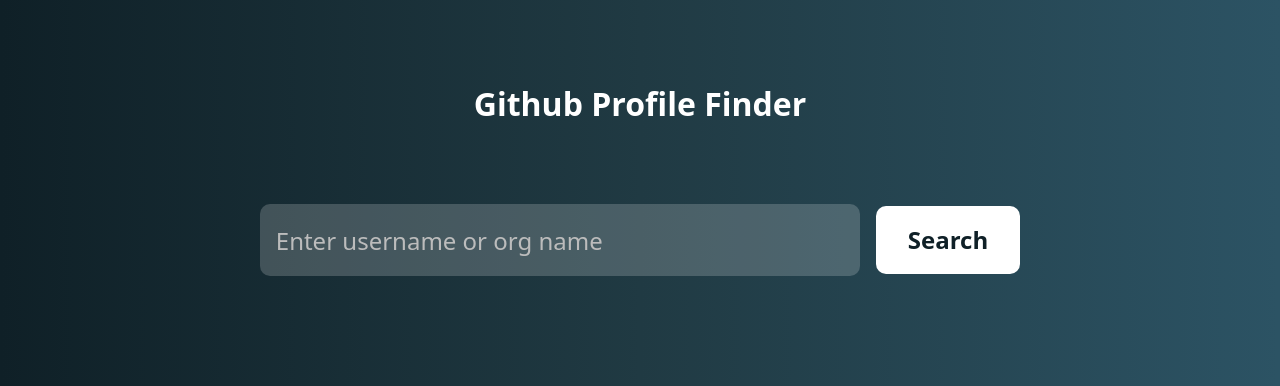
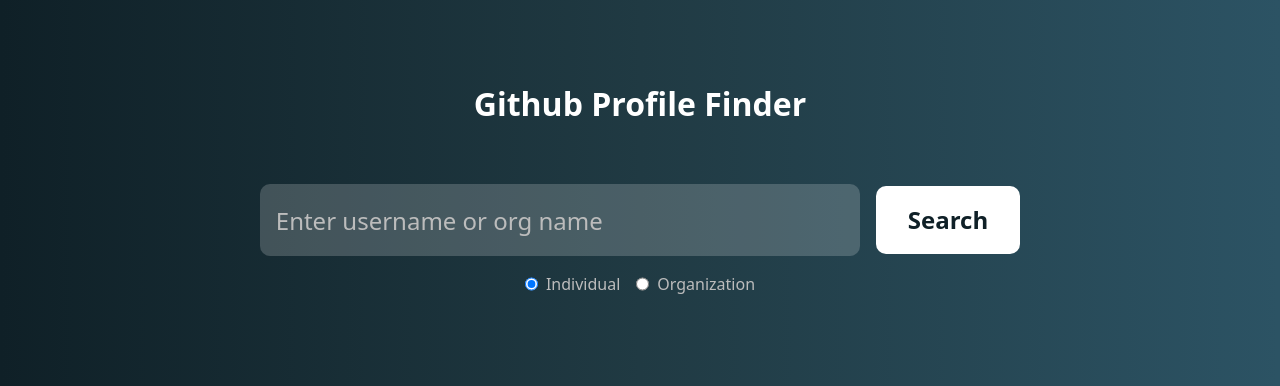
Before and after one commit to Asipita/assembly-task, a Next.js app: page / in a window 1280 px wide. Shown: the top 386 px of the page. Built offline with nearby package versions, Linux system fonts and the light colour scheme; no server answers.

Commit message:
feat: added type selection

```diff
--- a/api/hooks/users.ts
+++ b/api/hooks/users.ts
@@ -1,10 +1,11 @@
 import { useQuery } from "@tanstack/react-query";
 import { axiosInstance } from "..";
 
-export function useGetUsers(query) {
+export function useGetUsers(query: string, type: string) {
+  const url = `/search/users?q=${query}&per_page=50`;
   return useQuery(
     ["users", query],
-    () => axiosInstance.get(`/search/users?q=${query}`),
+    () => axiosInstance.get(type === "individual" ? url : url + "+type:org"),
     {
       enabled: !!query,
     }
--- a/layouts/banner.tsx
+++ b/layouts/banner.tsx
@@ -1,43 +1,80 @@
 import { Input } from "@/components/input";
 import {
   BannerContent,
+  BannerForm,
+  BannerRadioContainer,
   BannerTitle,
   Banner as StyledBanner,
 } from "@/styled/banner.styled";
-import {
-  Dispatch,
-  FormEvent,
-  ReactNode,
-  SetStateAction,
-} from "react";
+import { useRouter } from "next/router";
+import { Dispatch, FormEvent, ReactNode, SetStateAction } from "react";
 export function Banner({
   setQuery,
   button,
+  setType,
+  type,
 }: {
   button: ReactNode;
   setQuery: Dispatch<SetStateAction<string>>;
+  type: "individual" | "org";
+  setType: Dispatch<SetStateAction<"individual" | "org">>;
 }) {
+  const router = useRouter();
   function handleSubmit(e: FormEvent<HTMLFormElement>) {
     e.preventDefault();
-    const form = e?.currentTarget;
+    const form: HTMLFormElement = e?.currentTarget;
     const searchInput = form.elements.namedItem("search") as HTMLInputElement;
     if (!searchInput.value) return;
     setQuery(searchInput.value);
 
-    window.history.pushState(
-      null,
-      document.title,
-      `${window.location.origin}?query=${searchInput.value}`
+    router.replace(
+      `${window.location.origin}?query=${searchInput.value}${
+        type === "org" ? "+type:org" : ""
+      }`
     );
+  }
+
+  function handleChange(event: React.ChangeEvent<HTMLInputElement>) {
+    setType(event.target?.value as "individual" | "org");
   }
 
   return (
     <StyledBanner>
       <BannerTitle>Github Profile Finder</BannerTitle>
-      <BannerContent onSubmit={handleSubmit}>
-        <Input placeholder="Enter username or org name" name="search" />
-        {button}
-      </BannerContent>
+      <BannerForm onSubmit={handleSubmit}>
+        <BannerContent>
+          <Input
+            placeholder="Enter username or org name"
+            aria-label="Enter username or org name"
+            name="search"
+          />
+          {button}
+        </BannerContent>
+        <BannerContent>
+          <BannerRadioContainer>
+            <input
+              type="radio"
+              id="individual"
+              value="individual"
+              checked={type === "individual"}
+              onChange={handleChange}
+              name="type"
+            />
+            <label htmlFor="individual">Individual</label>
+          </BannerRadioContainer>
+          <BannerRadioContainer>
+            <input
+              type="radio"
+              id="org"
+              value="org"
+              checked={type === "org"}
+              onChange={handleChange}
+              name="type"
+            />
+            <label htmlFor="org">Organization</label>
+          </BannerRadioContainer>
+        </BannerContent>
+      </BannerForm>
     </StyledBanner>
   );
 }
--- a/pages/index.tsx
+++ b/pages/index.tsx
@@ -1,11 +1,9 @@
 import { createGlobalStyle } from "styled-components";
 import { Button } from "@/components/button";
-import { Input } from "@/styled/input.styled";
-import { Profile } from "@/components/profile";
 import { Banner } from "@/layouts/banner";
 import { Results } from "@/layouts/results";
 import { AppContainer } from "@/styled/app-container.styled";
-import { useEffect, useState } from "react";
+import { useState } from "react";
 import { useGetUsers } from "@/api/hooks/users";
 import { useRouter } from "next/router";
 import { useUpdateQuery } from "@/api/hooks/updateQuery";
@@ -24,19 +22,11 @@
 export default function Home() {
   const router = useRouter();
   const [query, setQuery] = useState<string>("");
+  const [type, setType] = useState<"individual" | "org">("individual");
   const updateQuery = useUpdateQuery(() =>
     setQuery(router.query.query as string)
   );
-  const { isLoading, fetchStatus, ...rest } = useGetUsers(query);
-
-  // useEffect(
-  //   function () {
-  //     if (router.query.query) {
-  //       setQuery(router.query.query as string);
-  //     }
-  //   },
-  //   [router.query.query]
-  // );
+  const { isLoading, fetchStatus, ...rest } = useGetUsers(query, type);
 
   return (
     <>
@@ -44,6 +34,8 @@
       <AppContainer>
         <Banner
           setQuery={setQuery}
+          setType={setType}
+          type={type}
           button={
             <Button isLoading={isLoading && fetchStatus !== "idle"}>
               Search
--- a/styled/banner.styled.tsx
+++ b/styled/banner.styled.tsx
@@ -22,15 +22,28 @@
   color: white;
 `;
 
-export const BannerContent = styled.form`
+export const BannerContent = styled.div`
   display: flex;
   flex-direction: column;
   gap: 1rem;
   justify-content: center;
   align-items: center;
-  flex-grow: 1;
-  /* border: 1px solid white; */
+
   @media (min-width: 640px) {
     flex-direction: row;
   }
 `;
+
+export const BannerForm = styled.form`
+  flex-grow: 1;
+  display: flex;
+  flex-direction: column;
+  gap: 1rem;
+  justify-content: center;
+`;
+
+export const BannerRadioContainer = styled.div`
+  display: flex;
+  gap: 0.5rem;
+  color: #bcbcbc;
+`;
```
